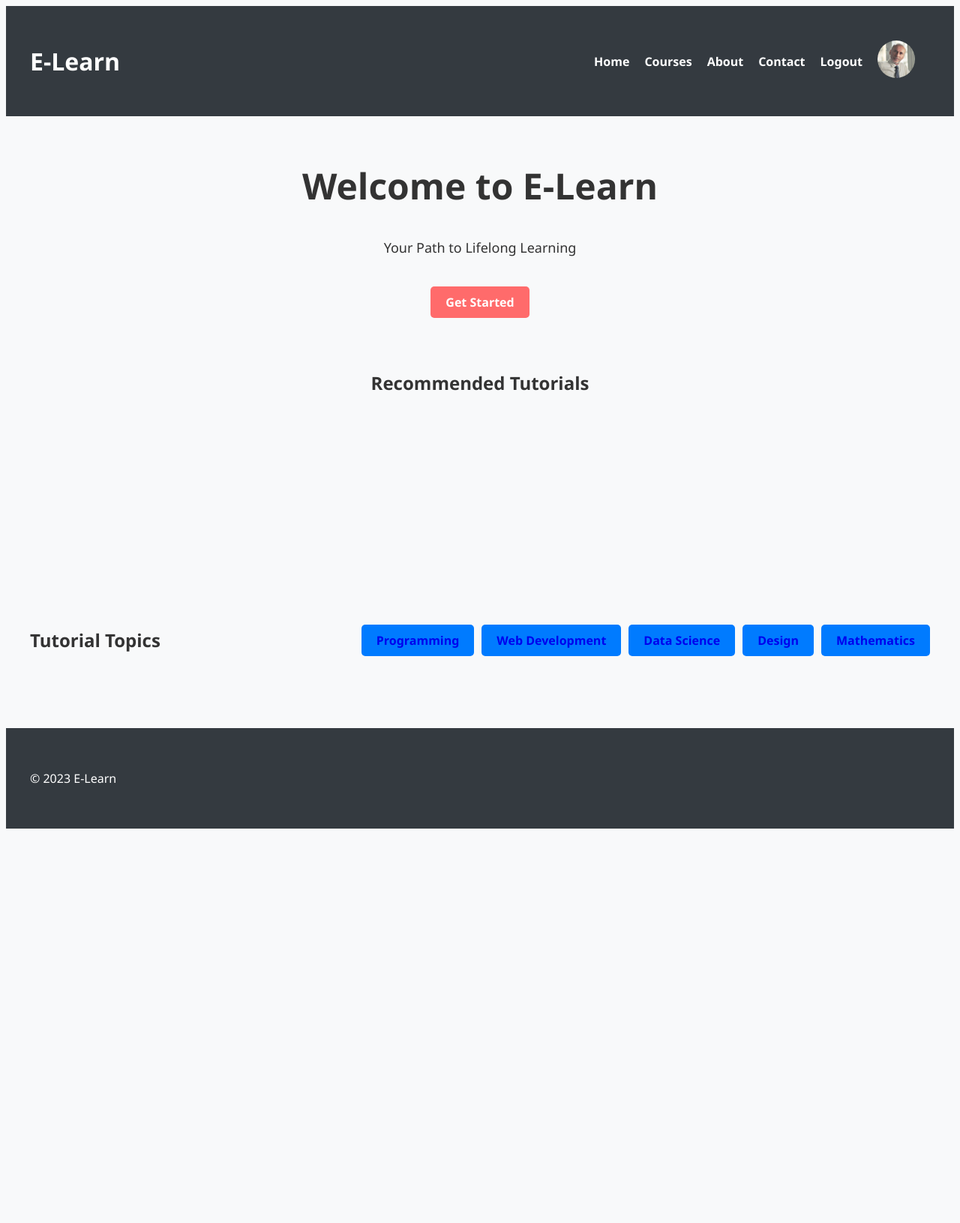
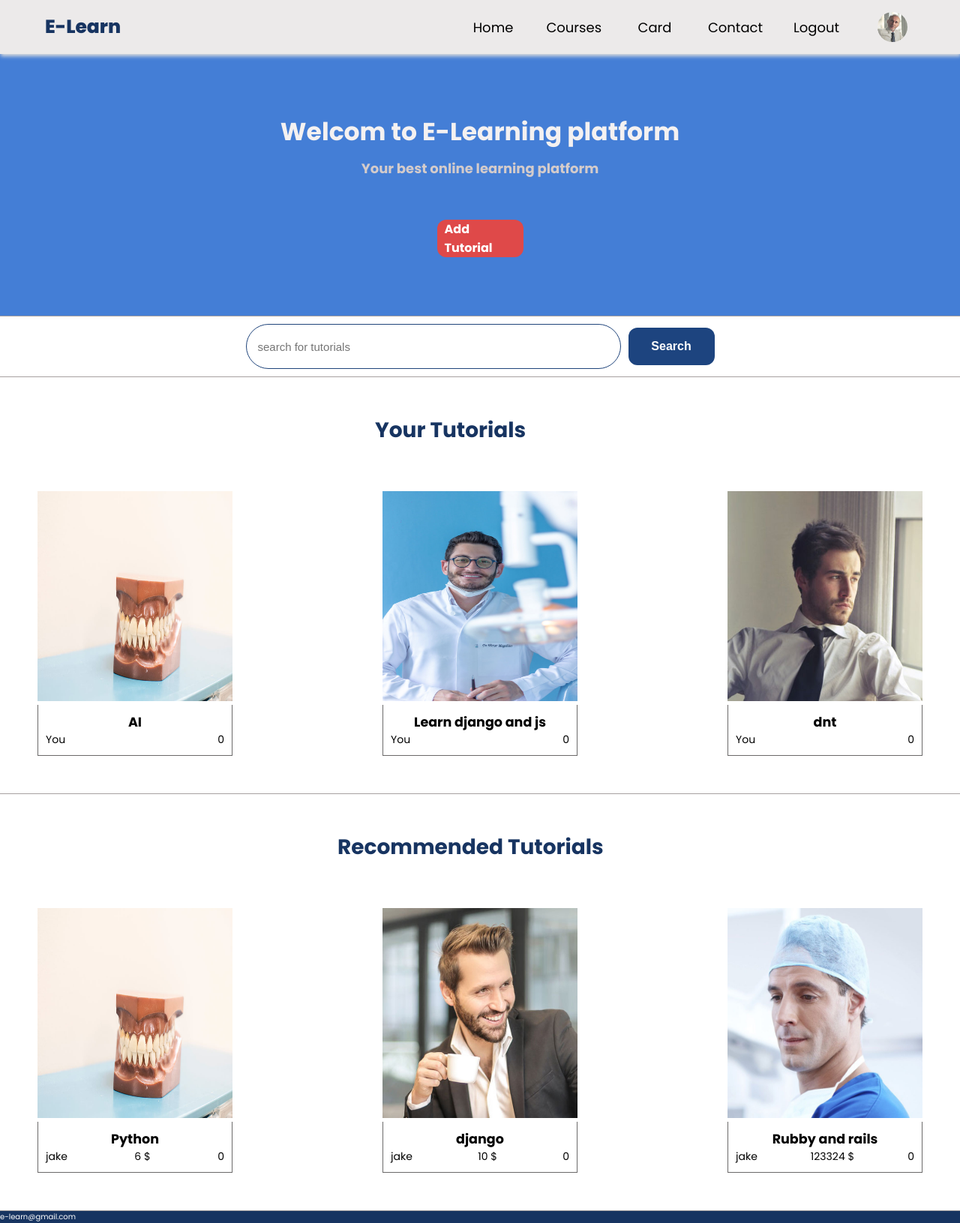
Before and after one commit to nizardbsk/e-learn, a Django app: page / in a window 1280 px wide. Shown: the whole page at 75% size. Run offline with Django 4.2, Linux system fonts and the light colour scheme; a user stored in the database is signed in; data comes from the database, SQL or seed files in the repository; both versions use the stored data as it was after the commit; data that the repository does not hold is empty.

Commit message:
third coomit

```diff
--- /dev/null
+++ b/base/templates/base/header.html
@@ -0,0 +1,42 @@
+{% load static %}
+<header>
+    <div class="header-container">
+        <div class="project-name">
+            <a href=""  class="project-name-link">E-Learn</a>
+        </div>
+        <div class="tags">
+            <a href="{% url 'home' %}" class="tag tag-link">
+                Home
+            </a>
+            <a href="{% url 'tutorials' %}" class="tag tag-link">
+                Courses
+            </a>
+            {% if user %}
+            <a href="" class="tag tag-link">
+                Card
+            </a>
+            {% else %}
+            <a href="" class="tag tag-link">
+                About
+            </a>
+            {% endif %}
+            <a href="" class="tag tag-link">
+                Contact
+            </a>
+            {% if user %}
+            <a href="{% url 'logout' %}" class="tag tag-link">
+                Logout
+            </a>
+            {% else %}
+            <a href="{% url 'login-page' %}" class="tag tag-link">
+                Login
+            </a>
+            {% endif %}
+            {% if user %}
+            <a href="{% url 'profile-page' user.profile.id %}" class="tag tag-img">
+                <img src="{{user.profile.avatar_url}}" alt="" style="height: 40px; width: 40px; border-radius: 50px;">
+            </a>
+            {% endif %}
+        </div>
+    </div>
+</header>
--- a/base/templates/base/home.html
+++ b/base/templates/base/home.html
@@ -1,75 +1,65 @@
-<!DOCTYPE html>
+{% extends 'base/main.html' %}
 {% load static %}
-<html lang="en">
-<head>
-    <meta charset="UTF-8">
-    <meta name="viewport" content="width=device-width, initial-scale=1.0">
-    <title>E-Learning Website</title>
-    <link rel="stylesheet" href="{% static 'css/home2-style.css' %}">
-</head>
-<body>
-    <header class="header">
-        <div class="container">
-            <h1 class="logo">E-Learn</h1>
-            <nav class="navbar">
-                <ul class="nav-list">
-                    <li><a href="#">Home</a></li>
-                    <li><a href="#">Courses</a></li>
-                    <li><a href="#">About</a></li>
-                    <li><a href="#">Contact</a></li>
-                    <li><a href="{% url 'logout' %}">Logout</a></li>
-                    <li><a href="{% url 'profile-page' user.profile.id %}"><img src="{{user.profile.avatar_url}}" alt="" style="height: 50px;height: 50px;border-radius: 50%;"></a></li>
-                </ul>
-            </nav>
+{% block content %}
+<main>
+    <section class="get-started" style="border-bottom: 1px #a7a1a1 solid;">
+        <div class="get-started-text">
+            <h1>Welcom to E-Learning platform</h1>
+            <h3>Your best online learning platform</h3>
         </div>
-    </header>
+        <a href="{% url 'create-tutorial' %}" class="get-started-link">Add Tutorial</a>
+    </section>
+    <section class="search-section" style="border-bottom: 1px #a7a1a1 solid;padding-bottom: 10px;">
+        <input type="text" placeholder="search for tutorials" class="tutorial-search-input">
+        <button type="submit" class="tutorial-search-button"> Search</button>
+    </section>
+    <h1 style="margin-top: 50px; margin-left: 500px; font-size: 2.8rem;color: rgb(23, 52, 97);">Your Tutorials</h1>
+    <section class="tutorials" style="border-bottom: 1px #a7a1a1 solid;">
+        {% for tutorial in your_tutorials %}
+        <a href="{% url 'tutorial-page' tutorial.id %}">
+            <div class="tutorial">
+                <img class="tutorial-image" src="{{tutorial.cover_url}}" style=" height: 280px;width: 260px; "></img>
+                <div class="tutorial-details">
+                    <div class="tutorial-name">
+                        <h3>{{tutorial.name}}</h3>
+                    </div>
+                    <div class="tutorial-activity">
+                        <span>You</span>
+                        <span>{{tutorial.followers.count}}</span>
+                    </div>
+                </div>
+            </div>
+        </a>
+        {% endfor %}
+    </section>
+    <h1 style="margin-top: 50px; margin-left: 450px; font-size: 2.8rem;color: rgb(23, 52, 97);">Recommended Tutorials</h1>
+    <section class="tutorials" style="border-bottom: 1px #a7a1a1 solid;">
+        {% for tutorial in tutorials %}
+        {% if tutorial.user != user.profile %}
+        <a href="{% url 'tutorial-page' tutorial.id %}">
+            <div class="tutorial">
+                <img class="tutorial-image" src="{{tutorial.cover_url}}" style=" height: 280px;width: 260px; "></img>
+                <div class="tutorial-details">
+                    <div class="tutorial-name">
+                        <h3>{{tutorial.name}}</h3>
 
-    <section class="hero">
-        <div class="container">
-            <h1>Welcome to E-Learn</h1>
-            <p>Your Path to Lifelong Learning</p>
-            <a href="{% url 'login-page' %}" class="btn">Get Started</a>
-        </div>
+                    </div>
+                    <div class="tutorial-activity">
+                        <span>{{tutorial.user}}</span>
+                        <span>{{tutorial.price}} $</span>
+                        <span>{{tutorial.followers.count}}</span>
+                    </div>
+                </div>
+            </div>
+        </a>
+        {% endif %}
+        {% endfor %}
     </section>
-
-    <section class="recommended-tutorials">
-        <h2>Recommended Tutorials</h2>
-        <div class="container">
-            {% for tutorial in tutorials %}
-            <a href="{% url 'tutorial-page' tutorial.id %}">
-                <div class="tutorial-card">
-                    <img src="{{tutorial.cover_url}}" alt="Tutorial 1" style="width: 40px;height: 40px;">
-                    <h3>{{tutorial.name}}</h3>
-                    <p>{{tutorial.description}}</p>
-                    <a href="#" class="btn">View Tutorial</a>
-                </div>
-            </a>
-            {% endfor %}
-
-            <!-- Add more recommended tutorials here -->
-        </div>
+    <section class="footer">
+        <span style="color: white;">e-learn@gmail.com</span>
     </section>
-
-    <section class="tutorial-topics">
-        <div class="container">
-            <h2>Tutorial Topics</h2>
-            <ul class="topic-list">
-                <li><a href="#">Programming</a></li>
-                <li><a href="#">Web Development</a></li>
-                <li><a href="#">Data Science</a></li>
-                <li><a href="#">Design</a></li>
-                <li><a href="#">Mathematics</a></li>
-            </ul>
-        </div>
-    </section>
-
-    <footer class="footer">
-        <div class="container">
-            <p>&copy; 2023 E-Learn</p>
-        </div>
-    </footer>
-</body>
-</html>
+</main>
+{% endblock content %}
 <!-- <h3>welcome to E-learn</h3>
 <h1>hello {{user}}</h1>
 <a href="{% url 'profile-page' user.profile.id %}"> Profile Page</a>
--- /dev/null
+++ b/base/templates/base/main.html
@@ -0,0 +1,16 @@
+<!DOCTYPE html>
+{% load static %}
+<html lang="en">
+<head>
+    <meta charset="UTF-8">
+    <meta name="viewport" content="width=device-width, initial-scale=1.0">
+    <link rel="stylesheet" href="{% static 'css/style.css' %}">
+    <title>E-learning</title>
+</head>
+<body>
+    {% include 'base/header.html' %}
+    {% block content %}
+
+    {% endblock content %}
+</body>
+</html>
--- a/base/urls.py
+++ b/base/urls.py
@@ -11,4 +11,5 @@ urlpatterns = [
     path('create-tutorial/',views.createtutorial,name='create-tutorial'),
     path('tutorial-page/<str:tutorial_id>/',views.tutorialpage,name='tutorial-page'),
     path('create-video/<str:tutorial_id>/',views.createvideo,name='create-video'),
+    path('tutorials/',views.tutorials,name='tutorials'),
 ]
--- a/base/views.py
+++ b/base/views.py
@@ -4,17 +4,21 @@ from django.db.models import Q
 from django.contrib.auth import authenticate,login,logout
 from django.http import HttpResponse
 from django.contrib import messages
+from django.db.models import Q
 from .models import *
 from .forms import *
 
 # Create your views here.
 def home(request):
     if request.user.is_authenticated:
-        context={'user':request.user}
+        tutorials=Tutorial.objects.all()
+        your_tutorials = Tutorial.objects.filter(user=request.user.profile)
+        context={'user':request.user,'tutorials':tutorials,'your_tutorials':your_tutorials}
         return render(request,'base/home.html',context)
     else:
         tutorials=Tutorial.objects.all()
-        context={'tutorials':tutorials}
+        user=[]
+        context={'tutorials':tutorials,'user':user}
         return render(request,'base/home2.html',context)
 def loginpage(request):
     if request.method == 'POST':
@@ -109,3 +113,9 @@ def createvideo(request,tutorial_id):
             return redirect('tutorial-page',tutorial_id)
     context={'form':form}
     return render(request,'base/add-video.html',context)
+def tutorials(request):
+    q=request.GET.get('q') if request.GET.get('q') is not None else ''
+    user=request.user
+    tutorials=Tutorial.objects.filter(Q(name__icontains=q))
+    context={'user':user,'tutorials':tutorials}
+    return render(request,'base/tutorials.html',context)
--- /dev/null
+++ b/static/css/style.css
@@ -0,0 +1,252 @@
+@import url('https://fonts.googleapis.com/css2?family=Poppins:ital,wght@0,100;0,200;0,300;0,400;0,500;0,600;0,700;0,800;0,900;1,100;1,200;1,300;1,400;1,500;1,600;1,700;1,800;1,900&display=swap');
+
+* {
+    margin: 0;
+    padding: 0;
+    box-sizing: border-box;
+}
+
+
+html {
+    font-size: 10px;
+    font-family:  'Poppins', sans-serif;
+}
+
+a{
+    text-decoration: none;
+    color: black;
+}
+header{
+    width: 100%;
+    height: 72px;
+    position: sticky;
+    background-color: #eceaea;
+    top: 0;
+    padding: 20px;
+    box-shadow: #ddd 1px 3px 5px;
+    z-index: 999;
+}
+.header-container{
+    width: 100%;
+    height: 100%;
+    padding-right: 35px;
+    display: flex;
+    align-items: center;
+    justify-content: space-between;
+}
+.project-name{
+    width: 20%;
+    margin-left: 40px;
+
+}
+.project-name a{
+    font-size: 2.5rem;
+    font-weight: 800;
+    color: rgb(23, 52, 97);
+}
+.tags{
+    height: 100%;
+    width: 50%;
+    display: flex;
+    align-items: center;
+    justify-content: space-between;
+}
+.tag{
+    display: flex;
+    align-items: center;
+    justify-content: center;
+    height: 37px;
+    min-width: 70px ;
+    padding: 5px;
+    font-size: 1.8rem;
+    transition: 0.7s ease;
+    border-radius: 12px;
+}
+.tag-link:hover{
+    background-color: #ddd;
+    transform: scale(1.1);
+
+}
+.tag-img:hover{
+    transform: scale(1.1);
+
+}
+
+
+main{
+    width: 100%;
+    height: calc(100vh - 72px);
+    overflow-y: auto;
+}
+
+.get-started-text{
+    height: 60px;
+    display: flex;
+    flex-direction: column;
+    align-items: center;
+    justify-content: space-around;
+}
+.get-started-text h1{
+    font-size: 3.3rem;
+    color: rgb(244, 241, 241);
+}
+.get-started-text h3{
+    font-size: 1.8rem;
+    font-family: 200;
+    color: rgb(211, 203, 203);
+    margin-top: 10px;
+}
+.get-started{
+    width: 100%;
+    height: 350px;
+    padding: 50px;
+    display: flex;
+    flex-direction: column;
+    align-items: center;
+    justify-content: space-around;
+    background-color:rgb(68, 126, 214) ;
+}
+.get-started-link{
+    height: 50px;
+    width: 115px;
+    padding: 10px;
+    border-radius: 12px;
+    display: flex;
+    align-items: center;
+    justify-content: center;
+    background-color: rgb(223, 73, 73);
+    color: white;
+    font-size: 1.6rem;
+    font-weight:620;
+    margin-top: 25px;
+    transition: 0.7s ease;
+}
+.get-started-link:hover{
+    transform: scale(1.1);
+    background-color: rgb(237, 48, 48) ;
+}
+.search-section{
+    margin-top: 10px;
+    display: flex;
+    align-items: center;
+    justify-content: center;
+}
+.tutorial-search-input{
+    width: 500px;
+    height: 60px;
+    color: rgb(23, 52, 97);
+    border-radius: 9999px;
+    border: 1px solid rgb(31, 68, 123);
+    padding-left: 15px;
+    font-size: 1.5rem;
+}
+.tutorial-search-button{
+    height: 50px;
+    width: 115px;
+    padding: 10px;
+    border-radius: 12px;
+    display: flex;
+    align-items: center;
+    justify-content: center;
+    background-color: rgb(29, 68, 127);
+    color: white;
+    font-size: 1.6rem;
+    font-weight:620;
+    margin-left: 10px;
+    transition: 0.7s ease;
+    border: none;
+}
+.tutorial-search-button:hover{
+    transform: scale(1.1);
+    background-color: rgb(23, 52, 97) ;
+}
+.tutorials{
+    display: flex;
+    align-items: center;
+    flex-wrap: wrap;
+    justify-content: space-between;
+    padding: 50px;
+}
+.tutorial{
+    margin-top: 10px;
+}
+.tutorial-details{
+    width: 260px;
+    display: flex;
+    flex-direction: column;
+    align-items: center;
+    padding: 10px;
+    border: 1px solid #6b6969;
+    border-top: none;
+}
+.tutorial-details:hover{
+    background-color: #ddd;
+}
+.tutorial-name{
+    font-size: 1.5rem;
+}
+.tutorial-activity{
+    width: 100%;
+    display: flex;
+    align-items: center;
+    justify-content: space-between;
+    font-size: 1.4rem;
+}
+.footer{
+    background-color:rgb(23, 52, 97);
+}
+
+
+/* tutorial-page */
+
+.tutorial-name-pic{
+    padding: 20px;
+    display: flex;
+    align-items: center;
+    border-bottom: 1px #acabab solid;
+}
+.tutorial-nm-desc{
+    margin-left: 50px;
+}
+.tutorial-nm-desc h1{
+    margin-bottom: 15px;
+    font-size: 2.9rem;
+}
+.tutorial-nm-desc p{
+    font-size: 2rem;
+}
+
+.tutorial-info{
+    padding: 30px;
+    display: flex;
+    align-items: center;
+}
+.tutorial-user{
+    display: flex;
+    align-items: center;
+    flex-direction: column;
+    justify-content: center;
+}
+.tutorial-info h3{
+    font-size: 1.6rem;
+}
+.tutorial-page-button{
+    height: 50px;
+    width: 115px;
+    padding: 10px;
+    border-radius: 12px;
+    display: flex;
+    align-items: center;
+    justify-content: center;
+    background-color: rgb(29, 68, 127);
+    color: white;
+    font-size: 1.6rem;
+    font-weight:620;
+    margin-left: 10px;
+    transition: 0.7s ease;
+    border: none;
+}
+.tutorial-page-button:hover{
+    transform: scale(1.1);
+    background-color: rgb(23, 52, 97) ;
+}
```
Also changed, not shown: base/templates/base/home2.html (+33 -65 lines), base/templates/base/tutorial-page.html (+63 -2 lines), base/templates/base/tutorials.html (added, +29 -0 lines), db.sqlite3, static/media/gallery-1.jpg (added), static/media/person_4.jpg (added), static/media/person_8.jpg (added), 1 other file.
